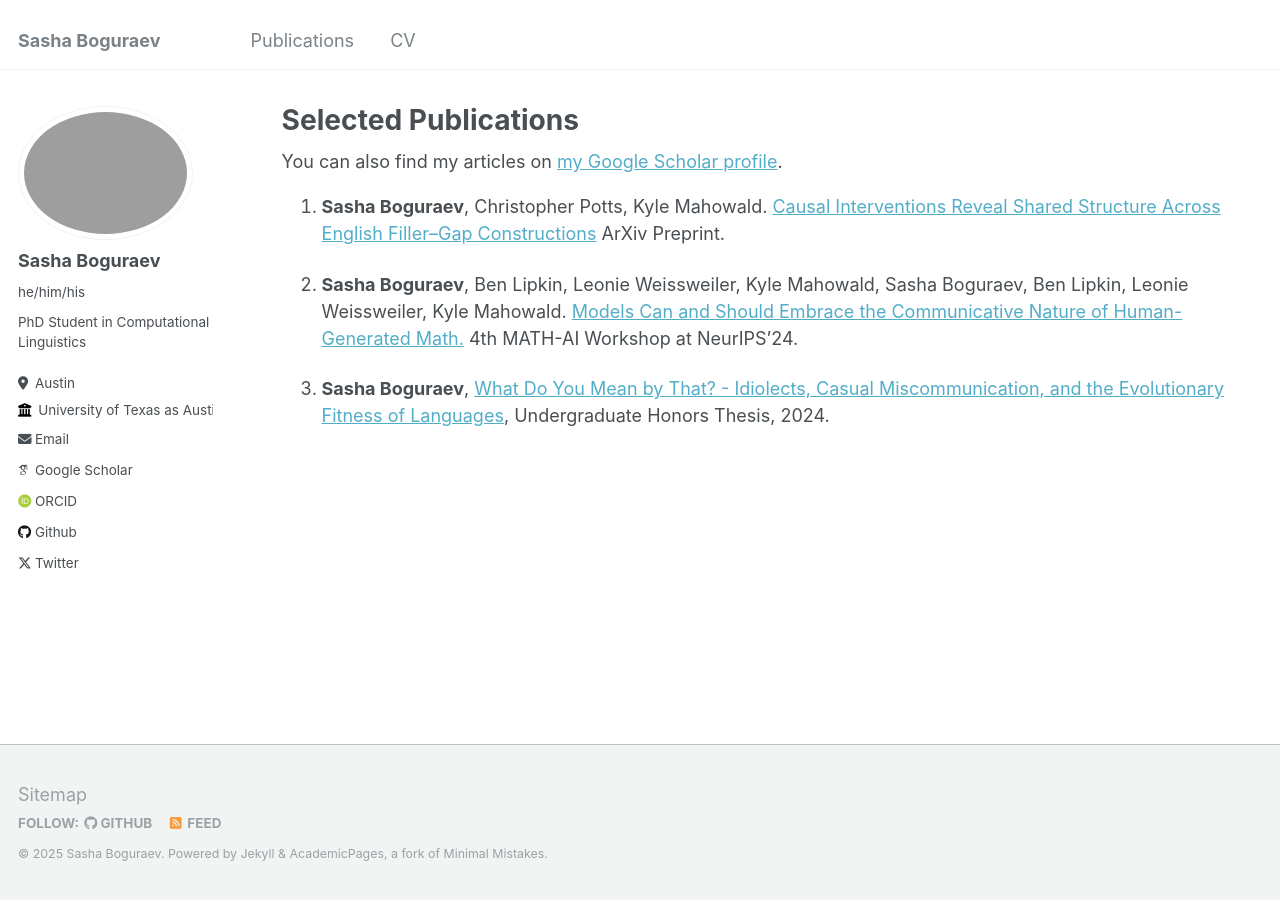
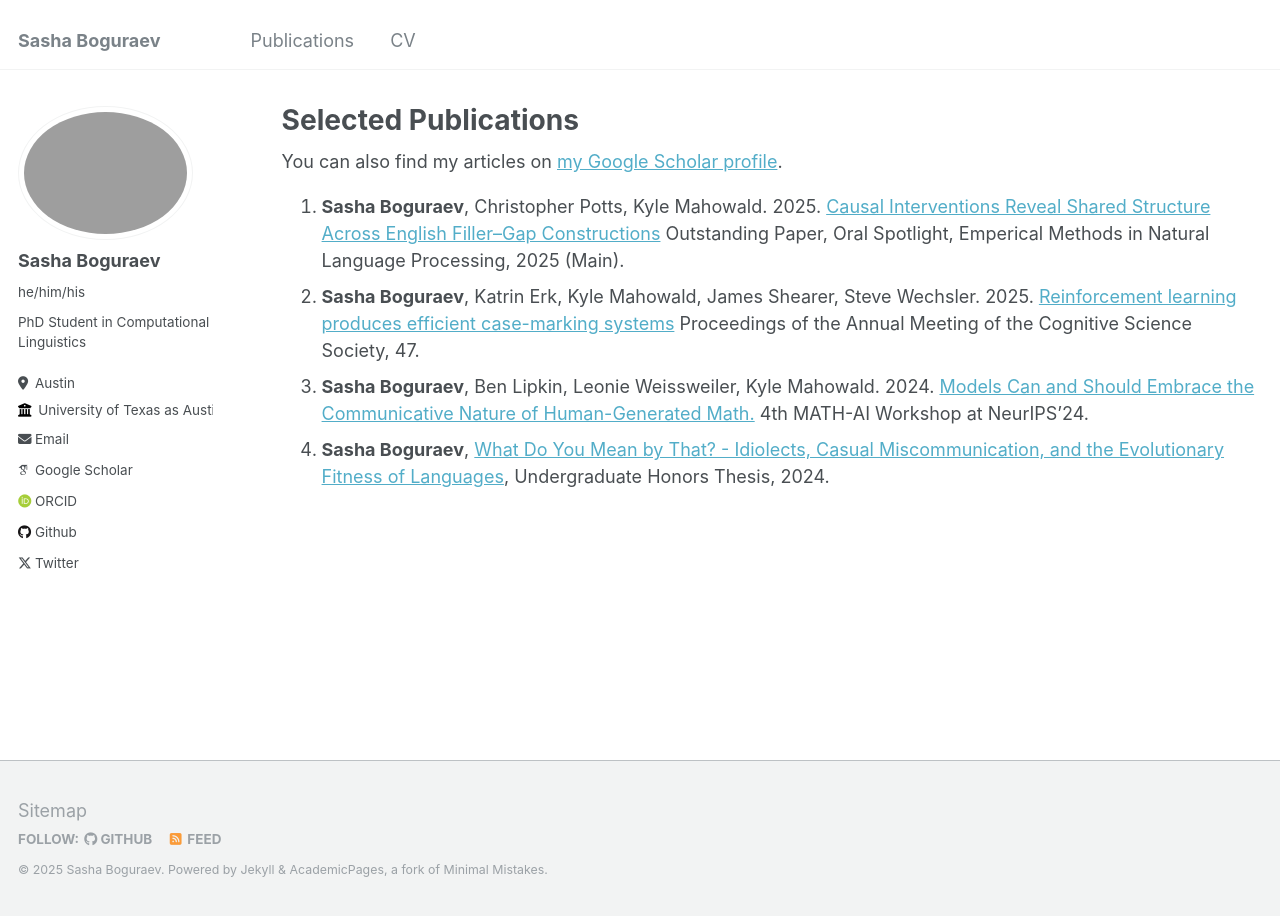
Before and after one commit to SashaBoguraev/SashaBoguraev.github.io, a Jekyll site: the page built from _pages/publications.md, in a window 1280 px wide. Built offline with Jekyll 4.4.1, drawn with Linux system fonts in a browser that asks for light colours; some web fonts are replaced.

Commit message:
Update publications.md

```diff
--- a/_pages/publications.md
+++ b/_pages/publications.md
@@ -9,8 +9,7 @@ author_profile: true
   <div class="wordwrap">You can also find my articles on <a href="{{site.author.googlescholar}}">my Google Scholar profile</a>.</div>
 {% endif %}
 
-1. __Sasha Boguraev__, Christopher Potts, Kyle Mahowald. [Causal Interventions Reveal Shared Structure Across English Filler–Gap Constructions](https://SashaBoguraev.github.io/files/2505.16002v1.pdf) ArXiv Preprint.
-
-1. __Sasha Boguraev__, Ben Lipkin, Leonie Weissweiler, Kyle Mahowald, Sasha Boguraev, Ben Lipkin, Leonie Weissweiler, Kyle Mahowald. [Models Can and Should Embrace the Communicative Nature of Human-Generated Math.](https://SashaBoguraev.github.io/files/Math_and_AI_Position___Sasha__Ben__Kyle.pdf) 4th MATH-AI Workshop at NeurIPS’24.
-
-2. __Sasha Boguraev__, [What Do You Mean by That? - Idiolects, Casual Miscommunication, and the Evolutionary Fitness of Languages](https://SashaBoguraev.github.io/files/BoguraevHonorsThesis.pdf), Undergraduate Honors Thesis, 2024.
+1. __Sasha Boguraev__, Christopher Potts, Kyle Mahowald. 2025. [Causal Interventions Reveal Shared Structure Across English Filler–Gap Constructions](https://SashaBoguraev.github.io/files/2505.16002v1.pdf) Outstanding Paper, Oral Spotlight, Emperical Methods in Natural Language Processing, 2025 (Main).
+2. __Sasha Boguraev__, Katrin Erk, Kyle Mahowald, James Shearer, Steve Wechsler. 2025. [Reinforcement learning produces efficient case-marking systems](https://SashaBoguraev.github.io/files/split-erg.pdf) Proceedings of the Annual Meeting of the Cognitive Science Society, 47.
+3. __Sasha Boguraev__, Ben Lipkin, Leonie Weissweiler, Kyle Mahowald. 2024. [Models Can and Should Embrace the Communicative Nature of Human-Generated Math.](https://SashaBoguraev.github.io/files/Math_and_AI_Position___Sasha__Ben__Kyle.pdf) 4th MATH-AI Workshop at NeurIPS’24.
+4. __Sasha Boguraev__, [What Do You Mean by That? - Idiolects, Casual Miscommunication, and the Evolutionary Fitness of Languages](https://SashaBoguraev.github.io/files/BoguraevHonorsThesis.pdf), Undergraduate Honors Thesis, 2024.
```
